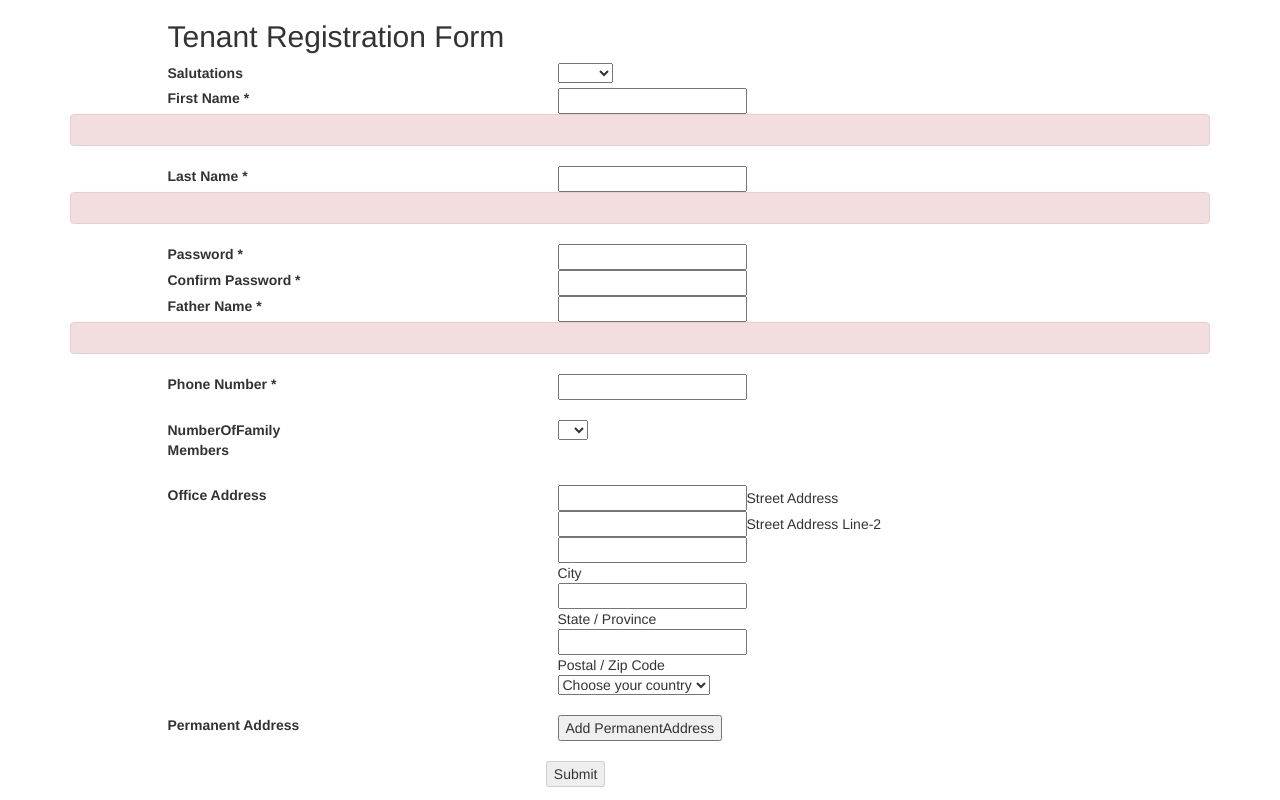
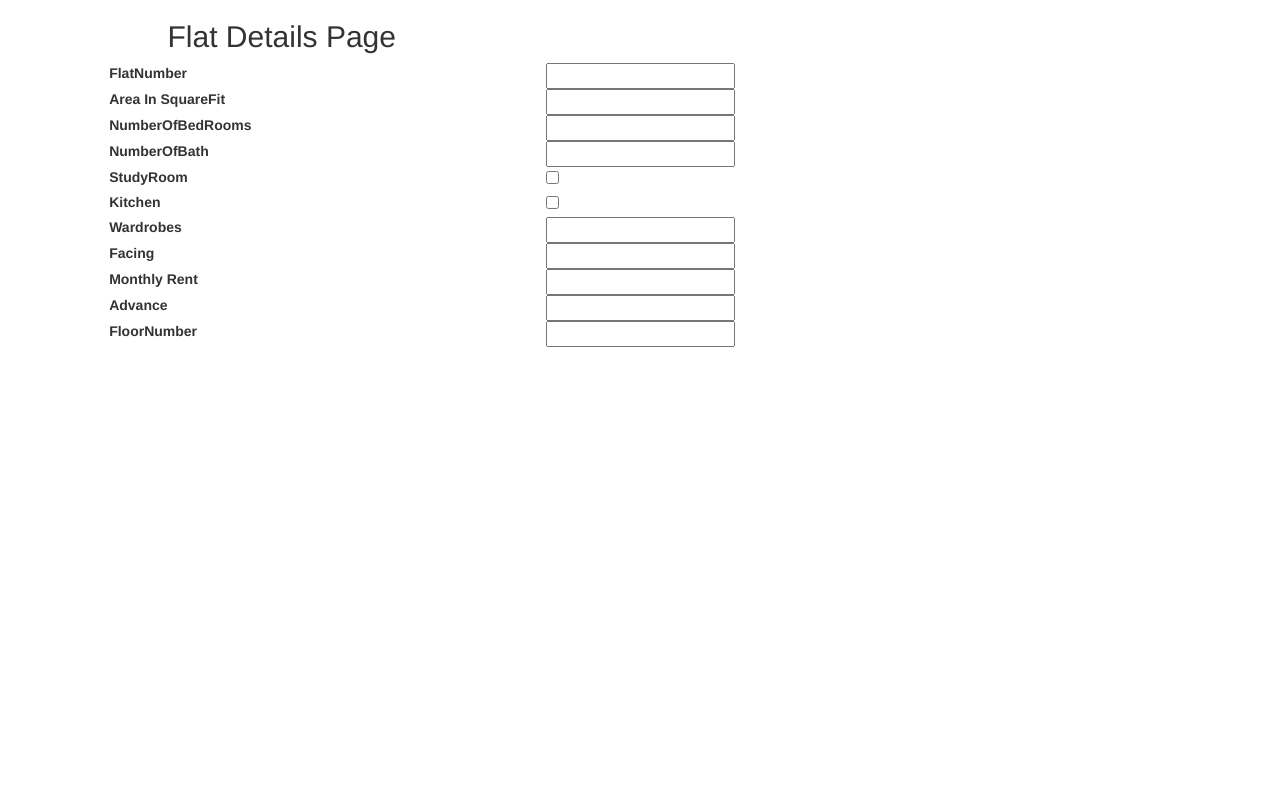
Before and after one commit to NAVEENKUMARANDI/tenant-registration-form-sep12, an Angular app: page / in a window 1280 px wide. Built offline with nearby package versions, Linux system fonts and the light colour scheme.

Commit message:
Added new Flat Detail component

```diff
--- a/src/app/app-routing.module.ts
+++ b/src/app/app-routing.module.ts
@@ -5,11 +5,13 @@ import { FamilyMemberComponent } from '../app/family-member/family-member.compon
 import { RegistrationFormComponent } from '../app/registration-form/registration-form.component';
 
 import { LoginPageComponent } from '../app/login-page/login-page.component';
+import { FlatDetailComponent } from '../app/flat-detail/flat-detail.component';
 
 const routes: Routes = [
   { path: 'family', component: FamilyMemberComponent },
-  { path: '', component: RegistrationFormComponent },
-  { path: 'login', component: LoginPageComponent}
+  { path: 'register', component: RegistrationFormComponent },
+  { path: 'login', component: LoginPageComponent},
+  { path: '', component: FlatDetailComponent}
 ];
 
 
--- a/src/app/app.module.ts
+++ b/src/app/app.module.ts
@@ -9,6 +9,7 @@ import { ReactiveFormsModule } from '@angular/forms';
 import { HttpClientModule } from '@angular/common/http';
 import { FamilyMemberComponent } from './family-member/family-member.component';
 import { LoginPageComponent } from './login-page/login-page.component';
+import { FlatDetailComponent } from './flat-detail/flat-detail.component';
 
 
 @NgModule({
@@ -16,7 +17,8 @@ import { LoginPageComponent } from './login-page/login-page.component';
     AppComponent,
     RegistrationFormComponent,
     FamilyMemberComponent,
-    LoginPageComponent
+    LoginPageComponent,
+    FlatDetailComponent
   ],
   imports: [
     BrowserModule,
--- /dev/null
+++ b/src/app/flat-detail/flat-detail.component.html
@@ -0,0 +1,180 @@
+<div class="container">
+    <div class="row">
+        <div class="col-sm-1">
+        </div>
+        <div class="col-sm-6">
+            <h2>Flat Details Page</h2>
+        </div>
+        <div class="col-sm-5"></div>
+    </div>
+</div>
+
+<form [formGroup]="flatDetailPageProfileForm" (ngSubmit)="onSubmit()">
+
+    <!-----------------------Flat Number-------------------->
+
+    <div class="row">
+        <div class="col-sm-1"></div>
+        <div class="col-sm-3">
+            <label for="flatNumber"> FlatNumber </label>
+        </div>
+
+        <div class="col-sm-1"> </div>
+
+        <div class="col-sm-2">
+            <input type="text" id="flatNumber" formControlName="flatNumber" />
+        </div>
+        <div class="col-sm-5"></div>
+    </div>
+
+    <!------------------Area In SquareFit------------------------->
+    <div class="row">
+        <div class="col-sm-1"></div>
+        <div class="col-sm-3">
+            <label for="areaInSquareFit"> Area In SquareFit </label>
+        </div>
+
+        <div class="col-sm-1"> </div>
+
+        <div class="col-sm-2">
+            <input type="text" id="areaInSquareFit" formControlName="areaInSquareFit" />
+        </div>
+        <div class="col-sm-5"></div>
+    </div>
+
+    <!------------------Number Of Bed Rooms------------------------->
+    <div class="row">
+        <div class="col-sm-1"></div>
+        <div class="col-sm-3">
+            <label for="numberOfBedRooms"> NumberOfBedRooms </label>
+        </div>
+
+        <div class="col-sm-1"> </div>
+
+        <div class="col-sm-2">
+            <input type="text" id="numberOfBedRooms" formControlName="numberOfBedRooms" />
+        </div>
+        <div class="col-sm-5"></div>
+    </div>
+
+    <!------------------Number Of Bath------------------------->
+    <div class="row">
+        <div class="col-sm-1"></div>
+        <div class="col-sm-3">
+            <label for="numberOfBath"> NumberOfBath </label>
+        </div>
+
+        <div class="col-sm-1"> </div>
+
+        <div class="col-sm-2">
+            <input type="text" id="numberOfBath" formControlName="numberOfBath" />
+        </div>
+        <div class="col-sm-5"></div>
+    </div>
+
+    <!-----------------------Check Box-------------------->
+
+    <div class="row">
+        <div class="col-sm-1"></div>
+        <div class="col-sm-3">
+            <label for="studyRoom"> StudyRoom </label>
+        </div>
+
+        <div class="col-sm-1"> </div>
+
+        <div class="col-sm-2">
+            <input type="checkbox" formControlName="studyRoom" value="studyRoom" />
+        </div>
+        <div class="col-sm-5"></div>
+    </div>
+
+    <!-------------------Kitchen Check Box---------------------------->
+    <div class="row">
+        <div class="col-sm-1"></div>
+        <div class="col-sm-3">
+            <label for="kitchen"> Kitchen </label>
+        </div>
+
+        <div class="col-sm-1"> </div>
+
+        <div class="col-sm-2">
+            <input type="checkbox" formControlName="kitchen" value="kitchen" />
+        </div>
+        <div class="col-sm-5"></div>
+    </div>
+
+    <!------------------Wardrobes------------------------->
+    <div class="row">
+        <div class="col-sm-1"></div>
+        <div class="col-sm-3">
+            <label for="wardrobes"> Wardrobes </label>
+        </div>
+
+        <div class="col-sm-1"> </div>
+
+        <div class="col-sm-2">
+            <input type="text" id="wardrobes" formControlName="wardrobes" />
+        </div>
+        <div class="col-sm-5"></div>
+    </div>
+
+    <!------------------Facing------------------------->
+    <div class="row">
+        <div class="col-sm-1"></div>
+        <div class="col-sm-3">
+            <label for="facing"> Facing </label>
+        </div>
+
+        <div class="col-sm-1"> </div>
+
+        <div class="col-sm-2">
+            <input type="text" id="facing" formControlName="facing" />
+        </div>
+        <div class="col-sm-5"></div>
+    </div>
+
+    <!------------------Monthly Rent---------------------->
+    <div class="row">
+        <div class="col-sm-1"></div>
+        <div class="col-sm-3">
+            <label for="monthlyRent"> Monthly Rent </label>
+        </div>
+
+        <div class="col-sm-1"> </div>
+
+        <div class="col-sm-2">
+            <input type="text" id="monthlyRent" formControlName="monthlyRent" />
+        </div>
+        <div class="col-sm-5"></div>
+    </div>
+
+    <!------------------Advance---------------------->
+    <div class="row">
+        <div class="col-sm-1"></div>
+        <div class="col-sm-3">
+            <label for="advance"> Advance </label>
+        </div>
+
+        <div class="col-sm-1"> </div>
+
+        <div class="col-sm-2">
+            <input type="text" id="advance" formControlName="advance" />
+        </div>
+        <div class="col-sm-5"></div>
+    </div>
+
+    <!------------------Floor Number---------------------->
+    <div class="row">
+        <div class="col-sm-1"></div>
+        <div class="col-sm-3">
+            <label for="floorNumber"> FloorNumber </label>
+        </div>
+
+        <div class="col-sm-1"> </div>
+
+        <div class="col-sm-2">
+            <input type="text" id="floorNumber" formControlName="floorNumber" />
+        </div>
+        <div class="col-sm-5"></div>
+    </div>
+</form>
--- /dev/null
+++ b/src/app/flat-detail/flat-detail.component.ts
@@ -0,0 +1,63 @@
+import { Component, OnInit } from '@angular/core';
+
+import { FormBuilder, Validator, FormControl, Validators, FormGroup } from '@angular/forms';
+@Component({
+  selector: 'app-flat-detail',
+  templateUrl: './flat-detail.component.html',
+  styleUrls: ['./flat-detail.component.css']
+})
+export class FlatDetailComponent implements OnInit {
+
+  constructor(private fb: FormBuilder) { }
+
+  flatDetailPageProfileForm = this.fb.group({
+    flatNumber: ['', [Validators.required]],
+    areaInSquareFit: ['', [Validators.required]],
+    numberOfBedRooms: ['', [Validators.required]],
+    numberOfBath: ['', [Validators.required]],
+    studyRoom: ['', [Validators.required]],
+    kitchen:['', [Validators.required]],
+    wardrobes: ['', [Validators.required]],
+    facing: ['', [Validators.required]],
+    monthlyRent: ['', [Validators.required]],
+    advance: ['', [Validators.required]],
+    floorNumber: ['', [Validators.required]]
+  })
+
+  ngOnInit() {
+  }
+
+  get flatNumber() {
+    return this.flatDetailPageProfileForm.get('flatNumber');
+  }
+  get areaInSquareFit() {
+    return this.flatDetailPageProfileForm.get('areaInSquareFit');
+  }
+  get numberOfBedRooms() {
+    return this.flatDetailPageProfileForm.get('numberOfBedRooms');
+  }
+  get numberOfBath() {
+    return this.flatDetailPageProfileForm.get('numberOfBath');
+  }
+  get studyRoom() {
+    return this.flatDetailPageProfileForm.get('studyRoom');
+  }
+  get kitchen() {
+    return this.flatDetailPageProfileForm.get('kitchen');
+  }
+  get wardrobes() {
+    return this.flatDetailPageProfileForm.get('wardrobes');
+  }
+  get facing() {
+    return this.flatDetailPageProfileForm.get('facing');
+  }
+  get monthlyRent() {
+    return this.flatDetailPageProfileForm.get('monthlyRent');
+  }
+  get advance() {
+    return this.flatDetailPageProfileForm.get('advance');
+  }
+  get floorNumber() {
+    return this.flatDetailPageProfileForm.get('floorNumber');
+  }
+}
```
Also changed, not shown: src/app/flat-detail/flat-detail.component.css (added), 1 other file (tests, documents, lock files or other folders).
